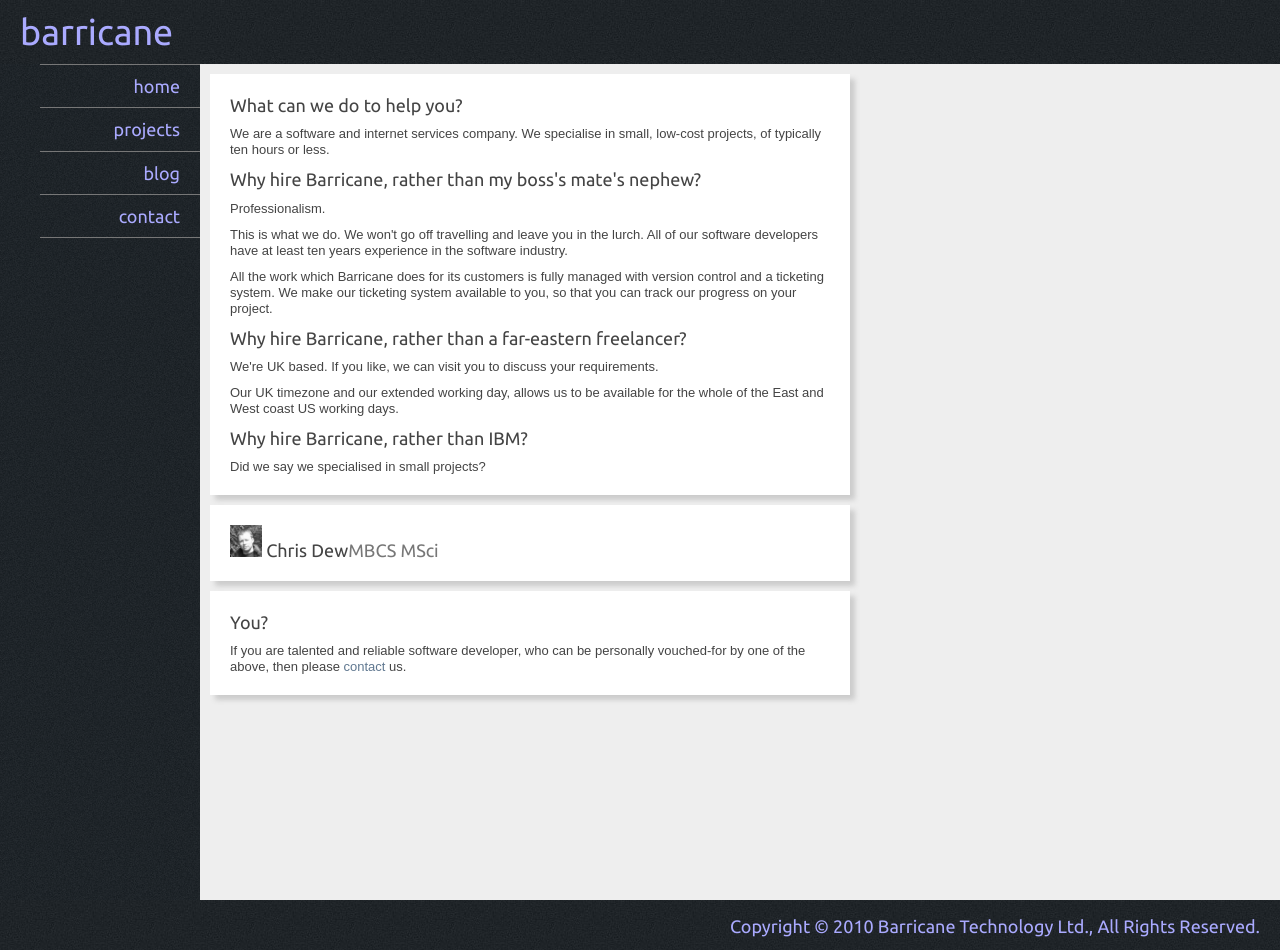
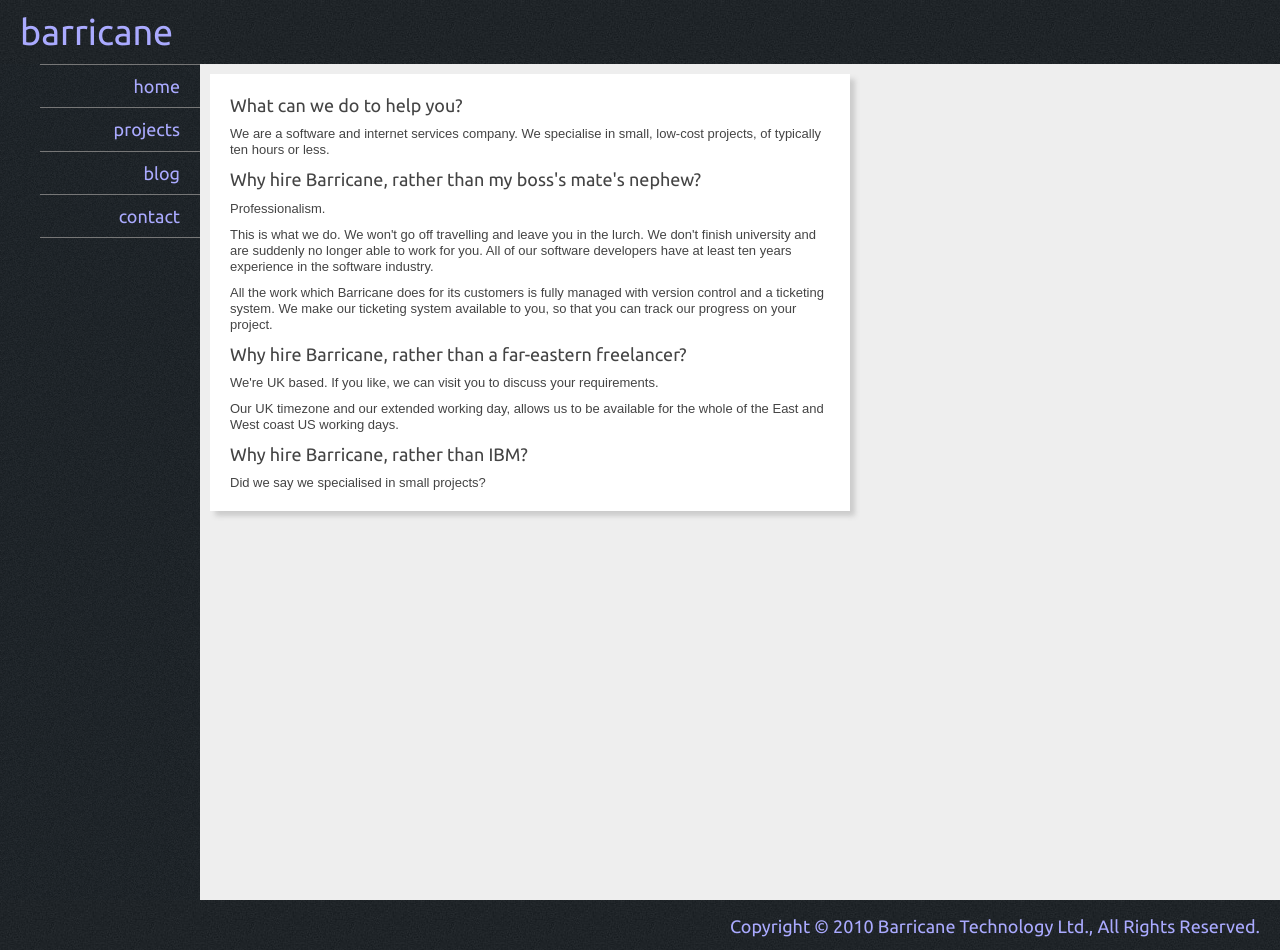
Before and after one commit to chrisdew/chrisdew.github.com, a Jekyll site: the page built from new_index.html, in a window 1280 px wide. Built offline with Jekyll 4.4.1, drawn with Linux system fonts in a browser that asks for light colours; nearby versions of some CDN libraries; Markdown is read by kramdown in place of the engine named in the settings.

Commit message:
edited new_index.html

```diff
--- a/new_index.html
+++ b/new_index.html
@@ -16,7 +16,7 @@
     </p>
     <p>
       This is what we do.  We won't go off travelling and leave you in the
-      lurch.  All of our software developers have at least ten years experience
+      lurch.  We don't finish university and are suddenly no longer able to work for you.  All of our software developers have at least ten years experience
       in the software industry.
     </p>
     <p>All the work which Barricane does for its customers
@@ -38,22 +38,3 @@
     </p>
   </header>
 </article>
-
-<article>
-  <header>
-    <h1><img width="32px" height="32px" src="/images/chris-dew.png"></img>
-    Chris Dew<span class="grey">MBCS MSci</span></h1>
-  </header>
-  <p></p>
-</article>
-
-<article>
-  <header>
-    <h1><img href="/images/chris-dew.png"></img>You?</h1>
-  </header>
-  <p>
-    If you are talented and reliable software developer, who can be personally
-    vouched-for by one of the above, then please
-    <a href="/contact">contact</a> us.
-  </p>
-</article>
```
Also changed, not shown: other parts of new_index.html (+1 -1 lines).
